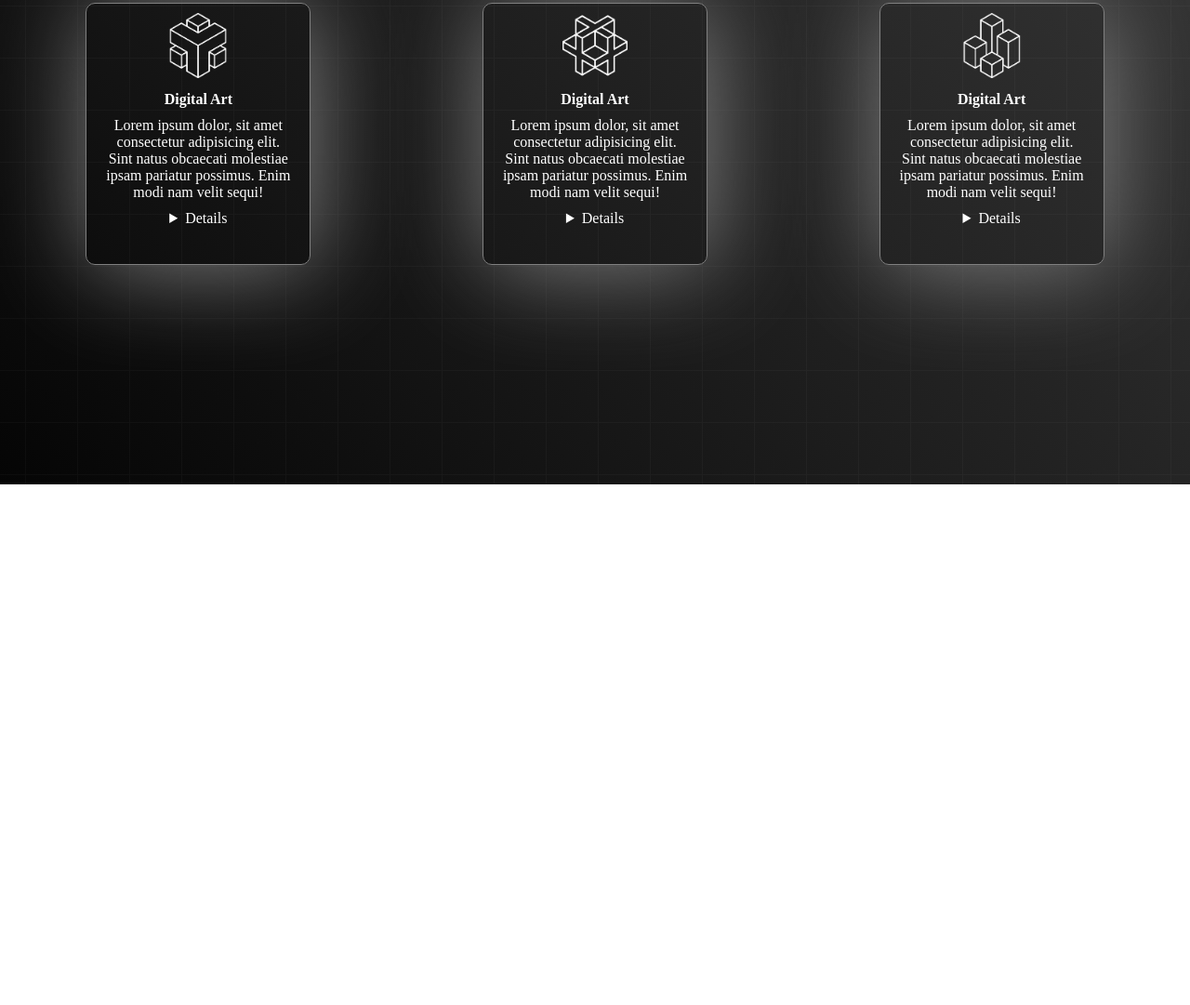
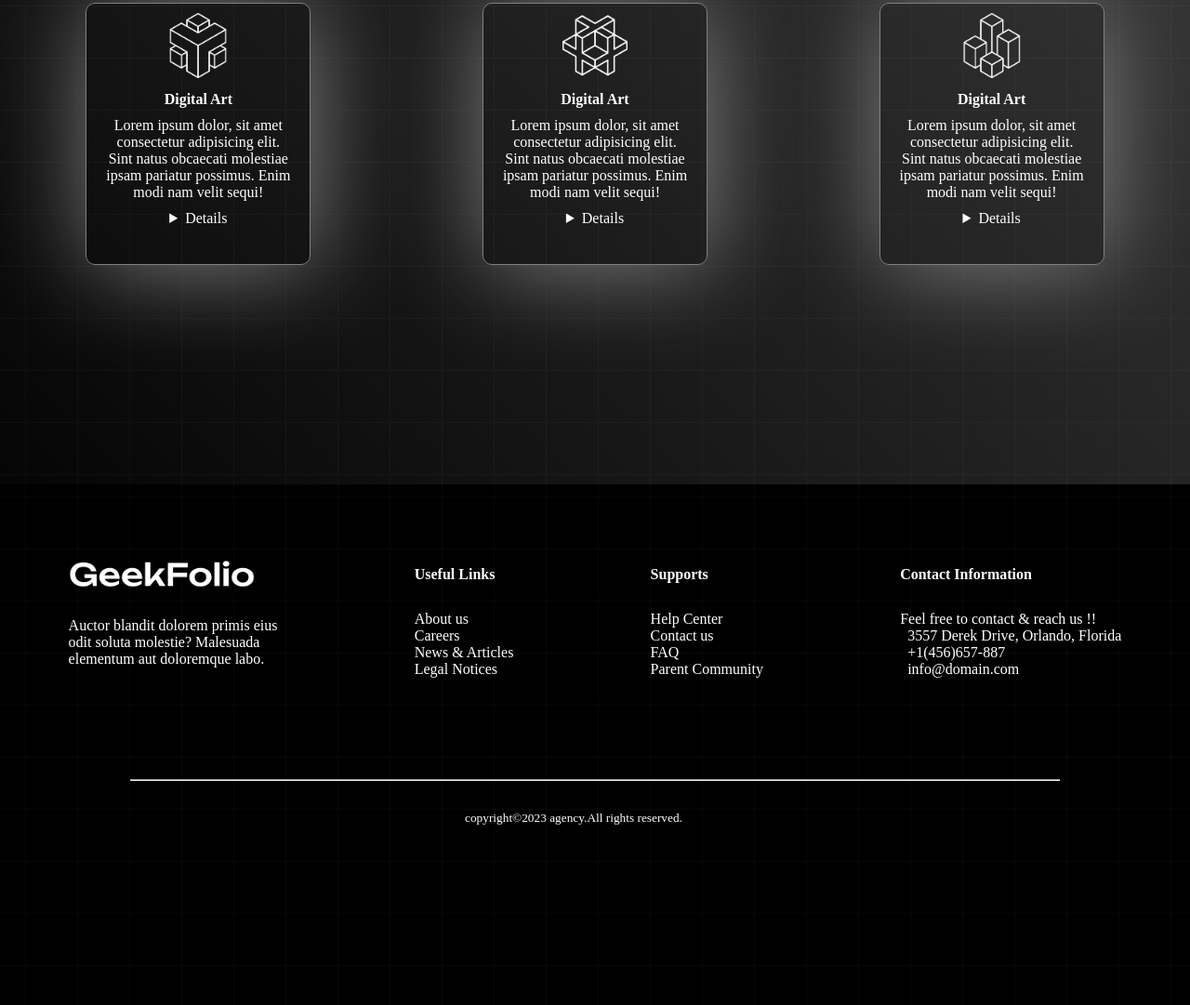
Before and after one commit to Hujaifa81/first-webpage, a plain HTML site: page index.html in a window 1280 px wide. Shown: the part 1338-2419 px from the top of the page at 93% size. Before the commit the page ends 1859 px from the top, so only its background shows below. Drawn offline with Linux system fonts and the light colour scheme.

Commit message:
footer done and website complete

```diff
--- a/index.html
+++ b/index.html
@@ -96,7 +96,44 @@
 
     </main>
     <footer>
+        <div class="footer-container">
+            <div class="part">
+                <div class="single-part">
+                    <img src="./logo/logo-light.png" alt="" class="logo-footer">
+                    <p class="pera">Auctor blandit dolorem primis eius <br>
+                         odit soluta molestie? Malesuada<br> elementum aut doloremque labo.</p>
+                </div>
+                <div class="list-single-part">
+                    <h4 class="single-part-title">Useful Links</h4>
+                    <list class="footer-list">About us</list>
+                    <list class="footer-list">Careers</list>
+                    <list class="footer-list">News & Articles</list>
+                    <list class="footer-list">Legal Notices</list>
+                </div>
+                <div class="list-single-part">
+                    <h4 class="single-part-title">Supports</h4>
+                    <list class="footer-list">Help Center</list>
+                    <list class="footer-list">Contact us</list>
+                    <list class="footer-list">FAQ</list>
+                    <list class="footer-list">Parent Community</list>
+
+                </div>
+                <div class="list-single-part">
+                    <h4 class="single-part-title">Contact Information</h4>
+                    <list class="footer-list">Feel free to contact & reach us !!</list>
+                    <list class="footer-list">&nbsp 3557 Derek Drive, Orlando, Florida</list>
+                    <list class="footer-list">&nbsp +1(456)657-887</list>
+                    <list class="footer-list">&nbsp info@domain.com</list>
+
+                </div>
+
+            </div>
+            <hr/>
+            <small class="copy">copyright&copy;2023 agency.All rights reserved.</small>
+
+        </div>
 
     </footer>
+
 </body>
 </html>
--- a/styles/styles.css
+++ b/styles/styles.css
@@ -102,3 +102,47 @@
     width:70px;
     padding:10px;
 }
+.logo-footer{
+    width:200px;
+
+}
+.footer-container{
+    background-image: url("../images/background.png"),linear-gradient(45deg,rgb(0,0,0),rgb(0,0,0));
+    color: white;
+
+    height:70vh;
+
+}
+.part{
+    display: flex;
+    justify-content: space-around;
+    align-items: center;
+}
+.single-part{
+   padding-top: 80px;
+}
+.footer-list{
+    display:block;
+    list-style: none;
+}
+.single-part-title{
+    padding-top:80px ;
+    padding-bottom: 30px;
+}
+hr{
+
+    margin-top:100px;
+    margin-left:140px;
+    margin-right: 140px;
+    margin-bottom: 30px;
+
+}
+.copy{
+    margin-left: 500px;
+
+}
+.btn:hover{
+    background-color:aqua ;
+    cursor: pointer;
+
+}
```
